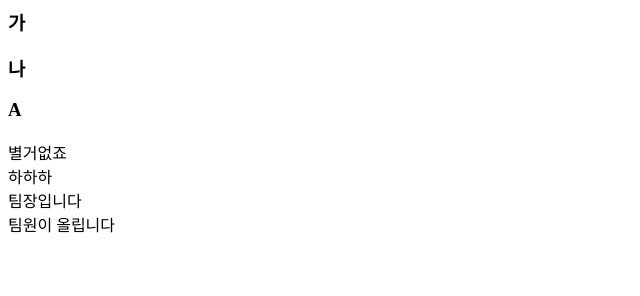
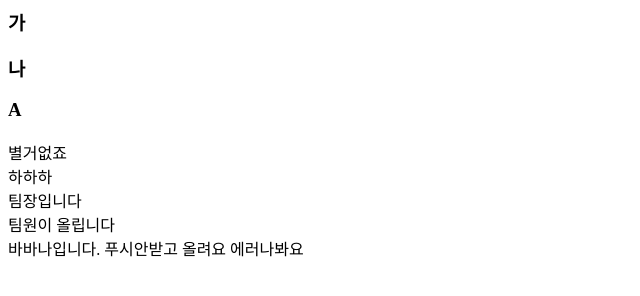
Before and after one commit to ty1329/htmlTest, a plain HTML site: page index.html in a window 1280 px wide. Shown: the whole page, without its empty margins (0-640 px from the left). Drawn offline with Linux system fonts and the light colour scheme.

Commit message:
2016-11-01 팀원버전2 banana 풀안하고 바로푸시

```diff
--- a/index.html
+++ b/index.html
@@ -12,5 +12,7 @@
 		<div>팀장입니다</div>
 		<div>팀원이 올립니다</div>
 
+		<div>바바나입니다. 푸시안받고 올려요 에러나봐요</div>
+
 	</body>
 </html>
```
